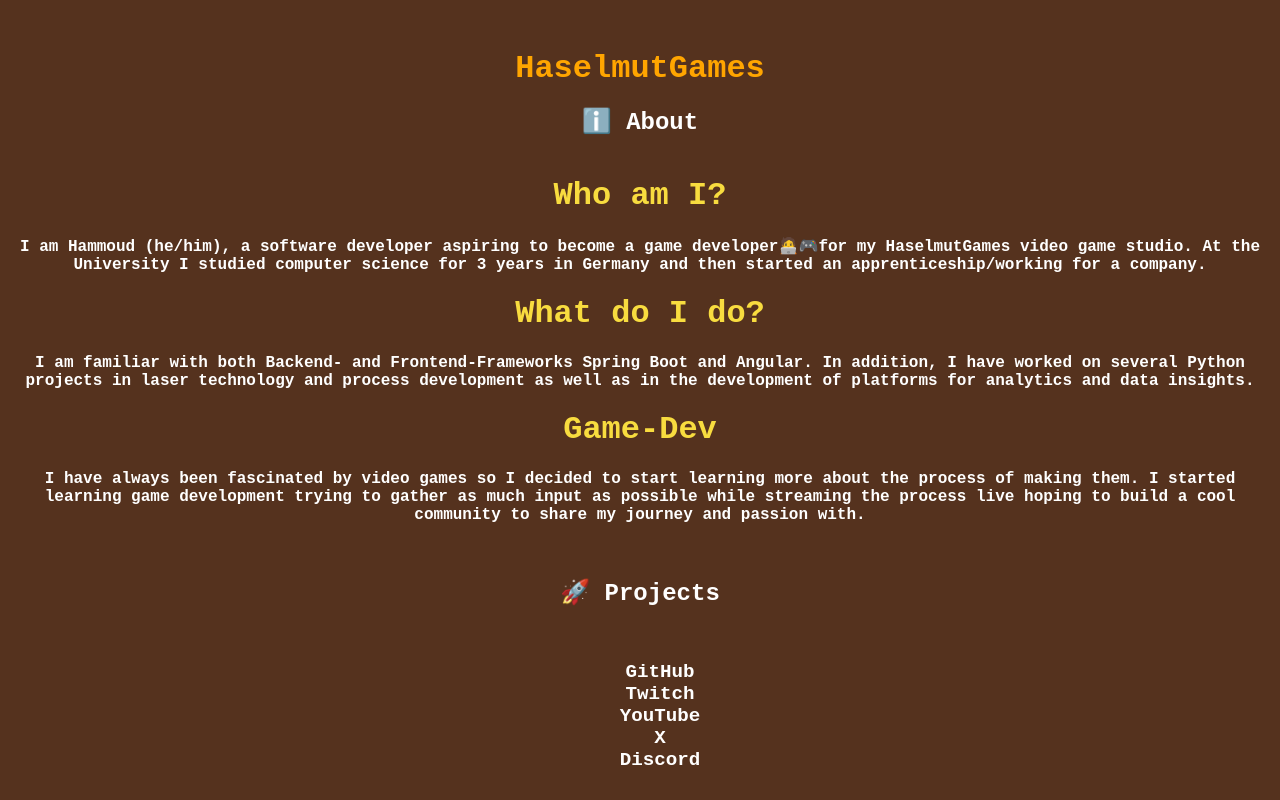
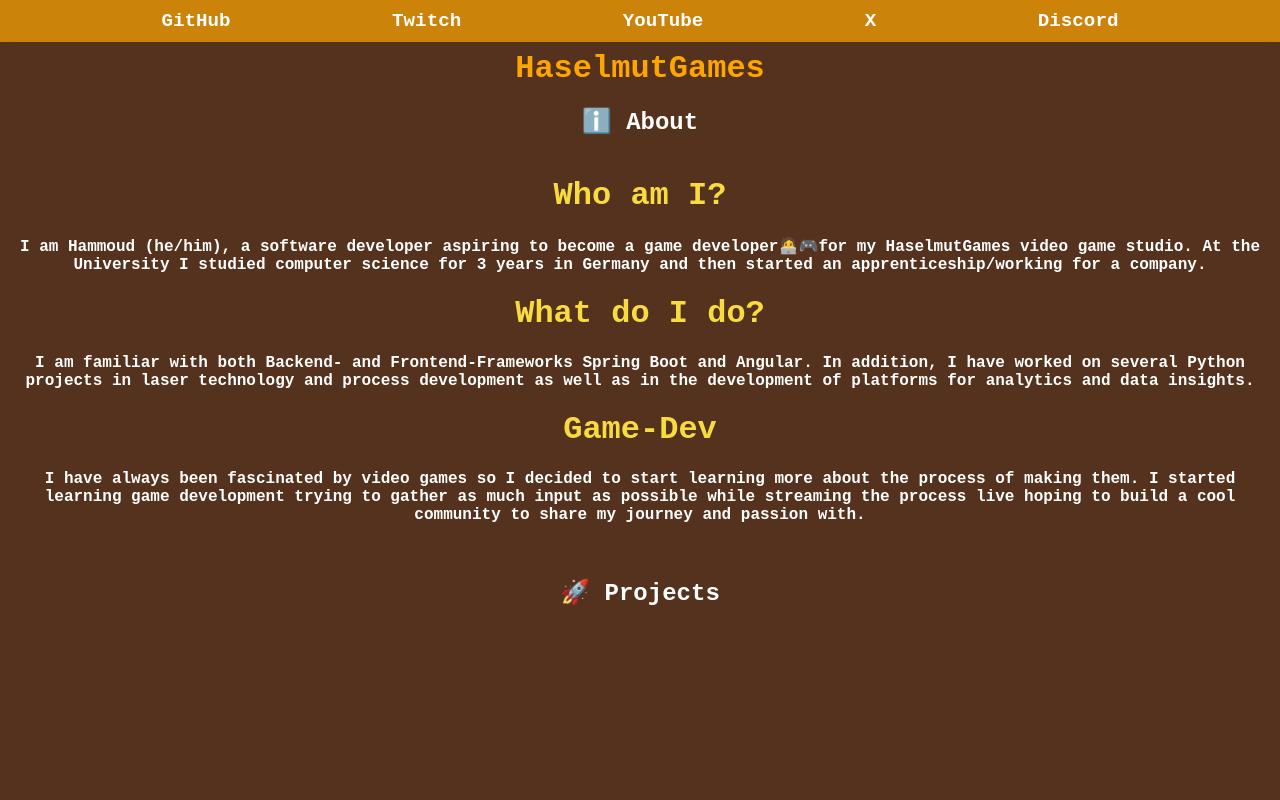
Before and after one commit to HaselmutGames/my-website, a SvelteKit app: page / in a window 1280 px wide. Built offline with nearby package versions, Linux system fonts and the light colour scheme.

Commit message:
Create a bar for social links at the top of the page

```diff
--- a/src/routes/+page.svelte
+++ b/src/routes/+page.svelte
@@ -15,10 +15,20 @@
 </script>
 
 <main class="container">
+    <!-- Social Links -->
+    <div class="social-links">
+        {#each socials as social}
+            <a href={social.url} target="_blank" class="social-link">
+                {social.name}
+            </a>
+        {/each}
+    </div>
+
     <!-- Clickable Headline -->
     <div class="headline">
         <a href="/" class="headline-link">{headline}</a>
     </div>
+
     <!-- About Section-->
     <div class="icon-item">
         <a href={icons[0].url} class="icon-label">
@@ -47,17 +57,6 @@
 
     </div>
     <br>
-
-    <!-- Social Links -->
-    <ul class="social-links">
-        {#each socials as social}
-            <div>
-                <a href={social.url} target="_blank" class="social-link">
-                    {social.name}
-                </a>
-            </div>
-        {/each}
-    </ul>
 </main>
 
 <style>
@@ -99,9 +98,8 @@
         font-size: 1.5rem;
     }
     .icon-label:hover {
-        color: orange;
+        color: rgba(255, 165, 0);
         cursor: pointer;
-        opacity: 0.8;
     }
 
     .div-titles{
@@ -109,13 +107,25 @@
     }
 
     /* Social Links */
+    .social-links {
+        display: flex;
+        justify-content: space-evenly;
+        align-items: center;
+        width: 100%;
+        padding: 10px 0;
+        position: fixed;
+        top: 0;
+        left: 0;
+        background-color: rgba(255, 165, 0, 0.7);
+        backdrop-filter: blur(5px);
+        z-index: 1000;
+    }
     .social-link {
         text-decoration: none;
         color: white;
         font-size: 1.2rem;
-        padding: 0;
     }
     .social-link:hover {
-        color: orange;
+        color: rgb(85, 50, 30);
     }
 </style>
```
